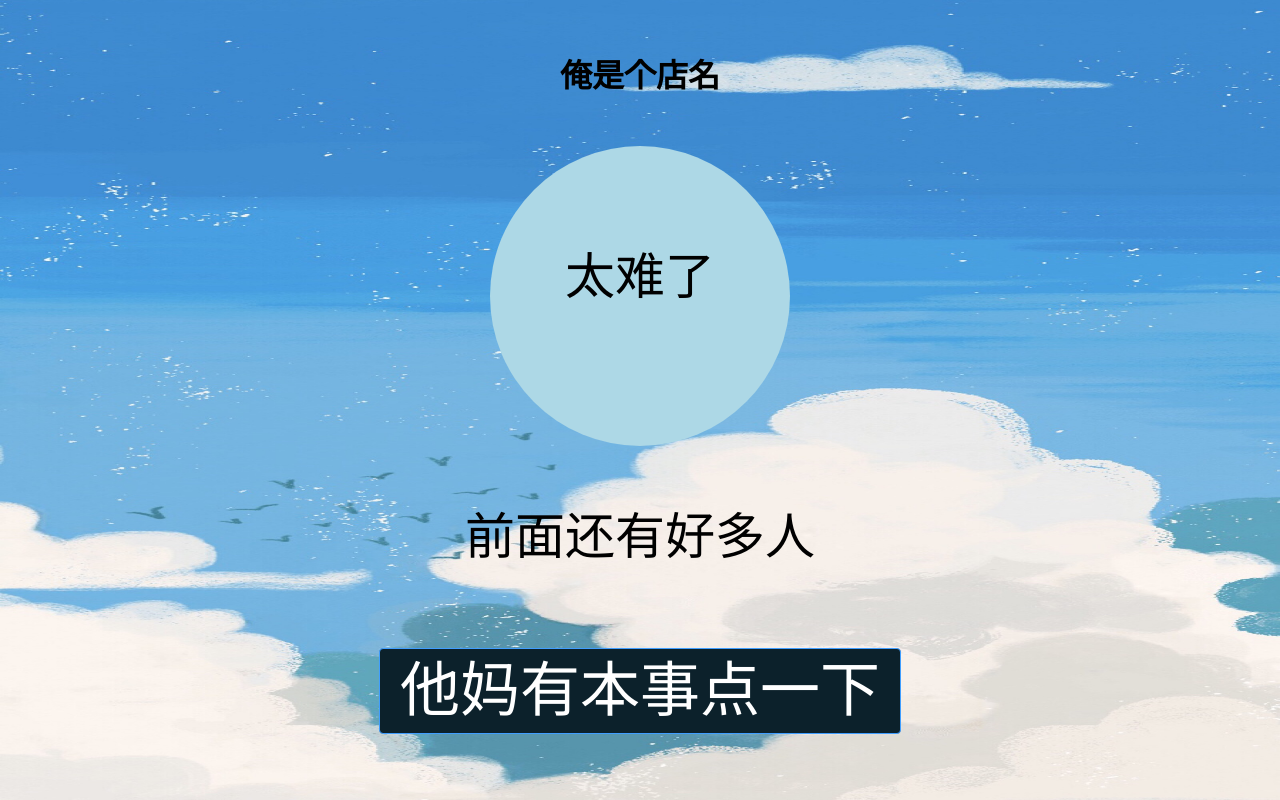
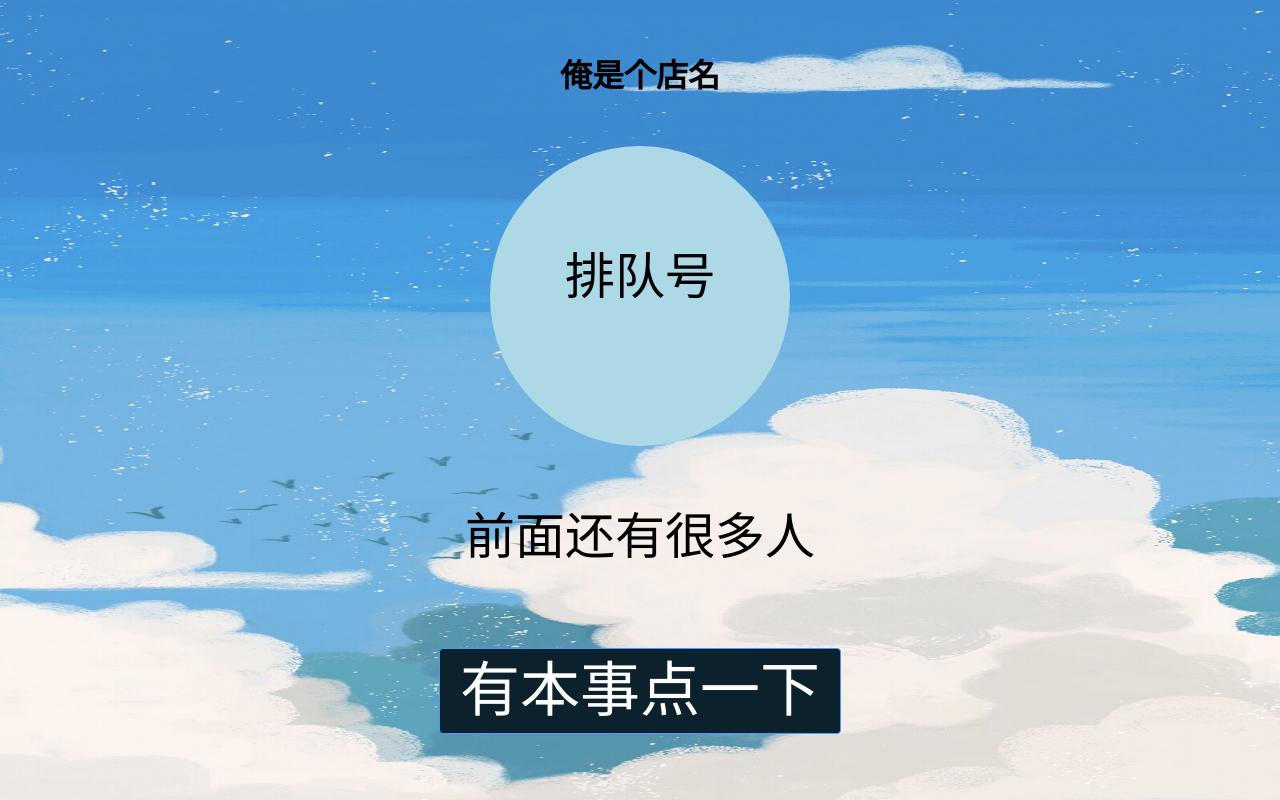
Before and after one commit to BlankAtom/real-time-order-queue-sys, a Vue app in the folder source/real_order_web/: page /queue/1 in a window 1280 px wide. Built offline with nearby package versions, Linux system fonts and the light colour scheme; sample sign-in values are in the browser's storage; what secure-ls would draw is missing.

Commit message:
修改:简单绑定数据

```diff
--- a/source/real_order_web/src/views/common/Queue.vue
+++ b/source/real_order_web/src/views/common/Queue.vue
@@ -1,7 +1,7 @@
 <template>
     <div class="outer" style="height: 100%;width: 100%">
         <div class="center">
-            <h1 style="size: auto;margin-top: 50px">俺是个店名</h1>
+            <h1 style="size: auto;margin-top: 50px">{{ mName }}</h1>
         </div>
         <div class="center"
              style="border-radius: 100%;
@@ -10,15 +10,15 @@
             margin-bottom: 50px;
             background-color: lightblue">
             <div style="height: max-content;width: max-content;margin: auto;padding-top: 30%    ">
-                <label style="size: auto;font-size: 50px">太难了</label>
+                <label style="size: auto;font-size: 50px">{{text}}</label>
             </div>
         </div>
         <div class="center">
-            <label style="size: auto;font-size: 50px">前面还有好多人</label>
+            <label style="size: auto;font-size: 50px">前面还有{{ qNub }}人</label>
         </div>
         <div class="center" style="margin-top: 80px">
-            <el-button class="center" type="primary" style="size: 100px;font-size: 60px;background-color: #0c212b">
-                他妈有本事点一下
+            <el-button class="center" type="primary" style="size: 100px;font-size: 60px;background-color: #0c212b" @click="clickChange">
+                {{ btnText }}
             </el-button>
         </div>
 
@@ -28,7 +28,22 @@
 </template>
 
 <script>
-
+    export default {
+        data(){
+            return{
+                mName:'俺是个店名',
+                text:'排队号',
+                qNub:'很多',
+                btnText:'有本事点一下'
+            }
+        },
+        methods:{
+            clickChange(val){
+                this.btnText='你还真点啊'
+                console.log(this.btnText)
+            }
+        }
+    }
 </script>
 
 <style>
```
